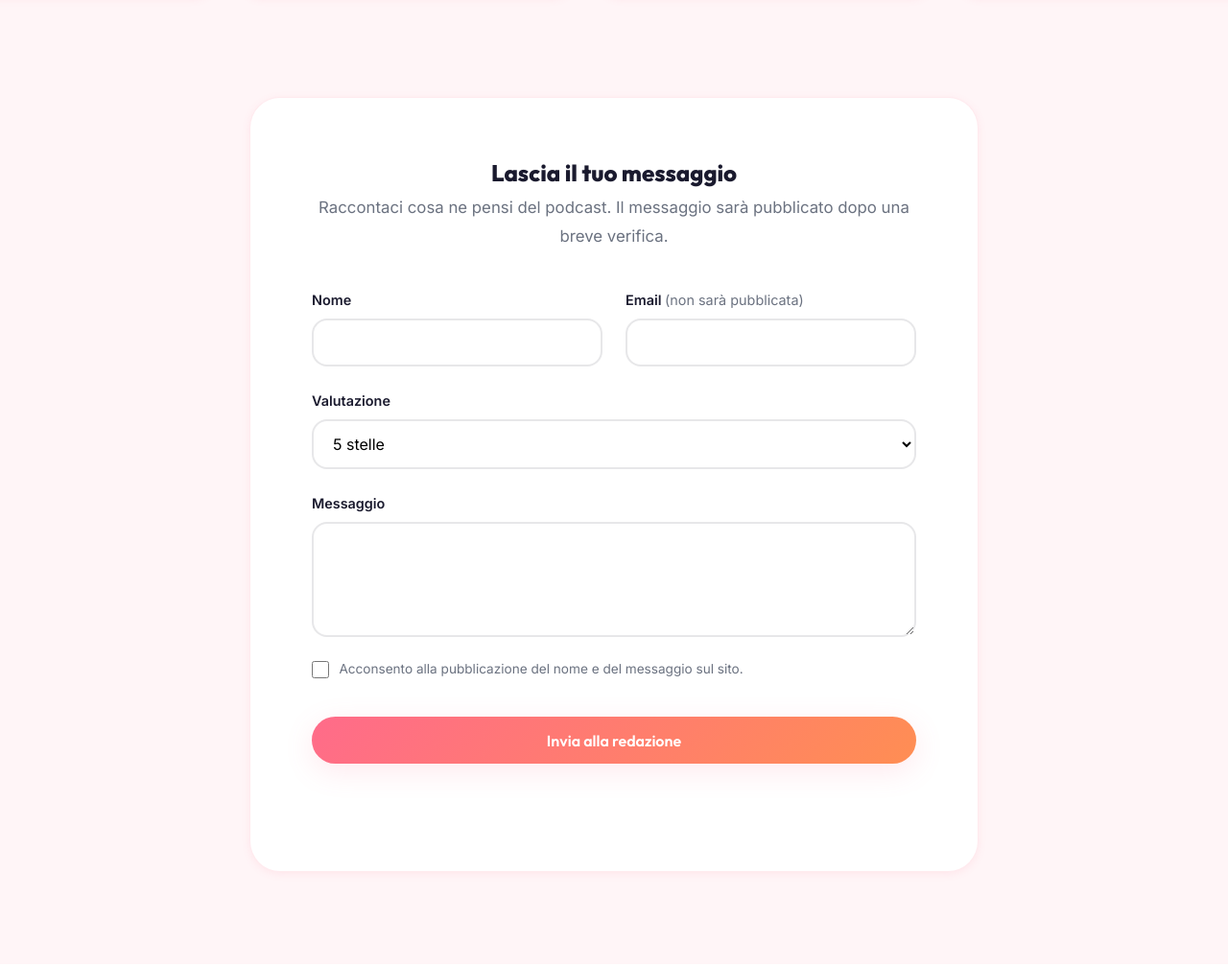
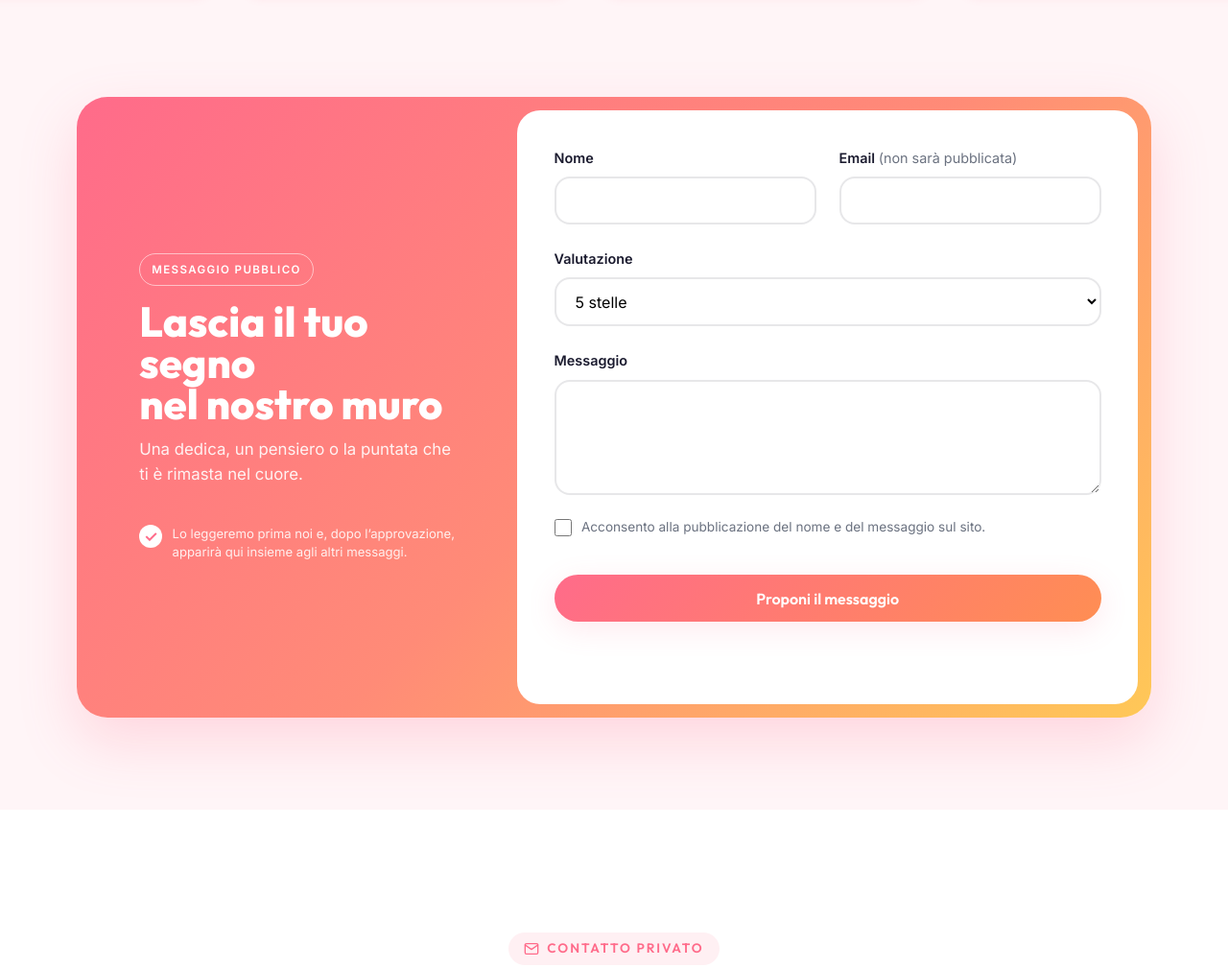
Before and after one commit to Demma-prog/call-me-mamma-website, a website: page index.html in a window 1280 px wide. Shown: the part 5642-6651 px from the top of the page at 96% size. Drawn offline with Linux system fonts and the light colour scheme; no server answers.

Commit message:
Differentiate community and private contact forms

```diff
--- a/index.html
+++ b/index.html
@@ -22,7 +22,7 @@
   <link rel="icon" type="image/png" href="assets/logo.png">
 
   <!-- Styles -->
-  <link rel="stylesheet" href="styles.css">
+  <link rel="stylesheet" href="styles.css?v=20260828b">
 </head>
 <body>
 
@@ -485,9 +485,14 @@
     </div>
 
     <div class="community-submit reveal reveal-delay-3">
-      <div>
-        <h3>Lascia il tuo messaggio</h3>
-        <p>Raccontaci cosa ne pensi del podcast. Il messaggio sarà pubblicato dopo una breve verifica.</p>
+      <div class="community-submit-intro">
+        <span class="community-submit-kicker">Messaggio pubblico</span>
+        <h3>Lascia il tuo segno<br>nel nostro muro</h3>
+        <p>Una dedica, un pensiero o la puntata che ti è rimasta nel cuore.</p>
+        <div class="community-submit-note">
+          <span aria-hidden="true">✓</span>
+          <p>Lo leggeremo prima noi e, dopo l’approvazione, apparirà qui insieme agli altri messaggi.</p>
+        </div>
       </div>
       <form class="community-form" id="community-form">
         <input class="form-honeypot" name="website" type="text" tabindex="-1" autocomplete="off" aria-hidden="true">
@@ -515,7 +520,7 @@
           <input type="checkbox" name="consent" required>
           <span>Acconsento alla pubblicazione del nome e del messaggio sul sito.</span>
         </label>
-        <button class="btn btn-primary form-submit" type="submit">Invia alla redazione</button>
+        <button class="btn btn-primary form-submit" type="submit">Proponi il messaggio</button>
         <p class="community-form-status" id="community-form-status" role="status" aria-live="polite"></p>
       </form>
     </div>
@@ -527,11 +532,11 @@
       <div class="episodes-header">
         <span class="section-label reveal">
           <svg viewBox="0 0 24 24" fill="none" stroke="currentColor" stroke-width="2" stroke-linecap="round" stroke-linejoin="round"><path d="M4 4h16c1.1 0 2 .9 2 2v12c0 1.1-.9 2-2 2H4c-1.1 0-2-.9-2-2V6c0-1.1.9-2 2-2z"/><polyline points="22,6 12,13 2,6"/></svg>
-          Contattaci
+          Contatto privato
         </span>
-        <h2 class="section-title reveal reveal-delay-1">Vieni a trovarci o <span class="highlight">scrivici</span></h2>
+        <h2 class="section-title reveal reveal-delay-1">Parliamo di progetti, <span class="highlight">in privato</span></h2>
         <p class="section-description reveal reveal-delay-2">
-          Vuoi proporti come ospite, collaborare con noi o raccontarci qualcosa? Compila il form: il messaggio arriverà direttamente al nostro team.
+          Vuoi proporti come ospite, collaborare o fare una richiesta? Questo messaggio arriverà soltanto al nostro team e non sarà pubblicato.
         </p>
       </div>
 
--- a/styles.css
+++ b/styles.css
@@ -2371,26 +2371,59 @@ p {
 }
 
 .community-submit {
-  width: min(760px, calc(100% - 48px));
+  width: min(1120px, calc(100% - 48px));
   margin: var(--space-xl) auto 0;
-  padding: var(--space-xl);
-  background: var(--white);
-  border: 1px solid rgba(255, 107, 138, 0.14);
+  padding: 14px;
+  background: linear-gradient(135deg, #ff6b8a 0%, #ff8b77 52%, #ffc857 100%);
   border-radius: var(--radius-xl);
-  box-shadow: var(--shadow-sm);
-}
-
-.community-submit > div { text-align: center; margin-bottom: var(--space-lg); }
-.community-submit h3 { margin-bottom: 0.4rem; font-size: 1.5rem; }
-.community-submit p { color: var(--gray); }
-.community-form { display: flex; flex-direction: column; gap: var(--space-md); }
+  box-shadow: 0 24px 60px rgba(255, 107, 138, 0.22);
+  display: grid;
+  grid-template-columns: minmax(260px, 0.8fr) minmax(420px, 1.2fr);
+  gap: 14px;
+}
+
+.community-submit-intro {
+  padding: clamp(28px, 4vw, 52px);
+  color: var(--white);
+  display: flex;
+  flex-direction: column;
+  justify-content: center;
+}
+
+.community-submit-kicker {
+  width: fit-content;
+  margin-bottom: 1rem;
+  padding: 0.45rem 0.75rem;
+  border: 1px solid rgba(255, 255, 255, 0.55);
+  border-radius: 999px;
+  font-size: 0.72rem;
+  font-weight: 800;
+  letter-spacing: 0.12em;
+  text-transform: uppercase;
+}
+
+.community-submit h3 { margin-bottom: 0.8rem; font-size: clamp(2rem, 3.4vw, 3.2rem); line-height: 0.98; color: var(--white); }
+.community-submit-intro > p { color: rgba(255, 255, 255, 0.9); font-size: 1.05rem; line-height: 1.55; }
+.community-submit-note { display: flex; gap: 0.65rem; margin-top: var(--space-lg); align-items: flex-start; }
+.community-submit-note > span { display: grid; place-items: center; width: 24px; height: 24px; flex: 0 0 24px; border-radius: 50%; color: var(--pink); background: var(--white); font-weight: 900; }
+.community-submit-note p { color: rgba(255, 255, 255, 0.88); font-size: 0.82rem; line-height: 1.45; }
+.community-form { display: flex; flex-direction: column; gap: var(--space-md); padding: clamp(24px, 3vw, 40px); background: var(--white); border-radius: calc(var(--radius-xl) - 8px); }
 .community-form .form-group label span { color: var(--gray); font-weight: 400; }
+.community-form .form-submit { width: 100%; }
 .community-form-status { min-height: 1.4em; margin: 0; text-align: center; font-weight: 600; }
 .community-form-status.is-success { color: #237a45; }
 .community-form-status.is-error { color: #b4233c; }
 
 @media (max-width: 600px) {
-  .community-submit { width: calc(100% - 32px); padding: 24px; border-radius: var(--radius-lg); }
+  .community-submit { width: calc(100% - 32px); padding: 8px; border-radius: var(--radius-lg); grid-template-columns: 1fr; }
+  .community-submit-intro { padding: 28px 22px; }
+  .community-submit h3 { font-size: 2.25rem; }
+  .community-form { padding: 22px; border-radius: calc(var(--radius-lg) - 5px); }
+}
+
+@media (min-width: 601px) and (max-width: 900px) {
+  .community-submit { grid-template-columns: 1fr; }
+  .community-submit-intro { padding: 36px; }
 }
 
 /* ============================================
```
